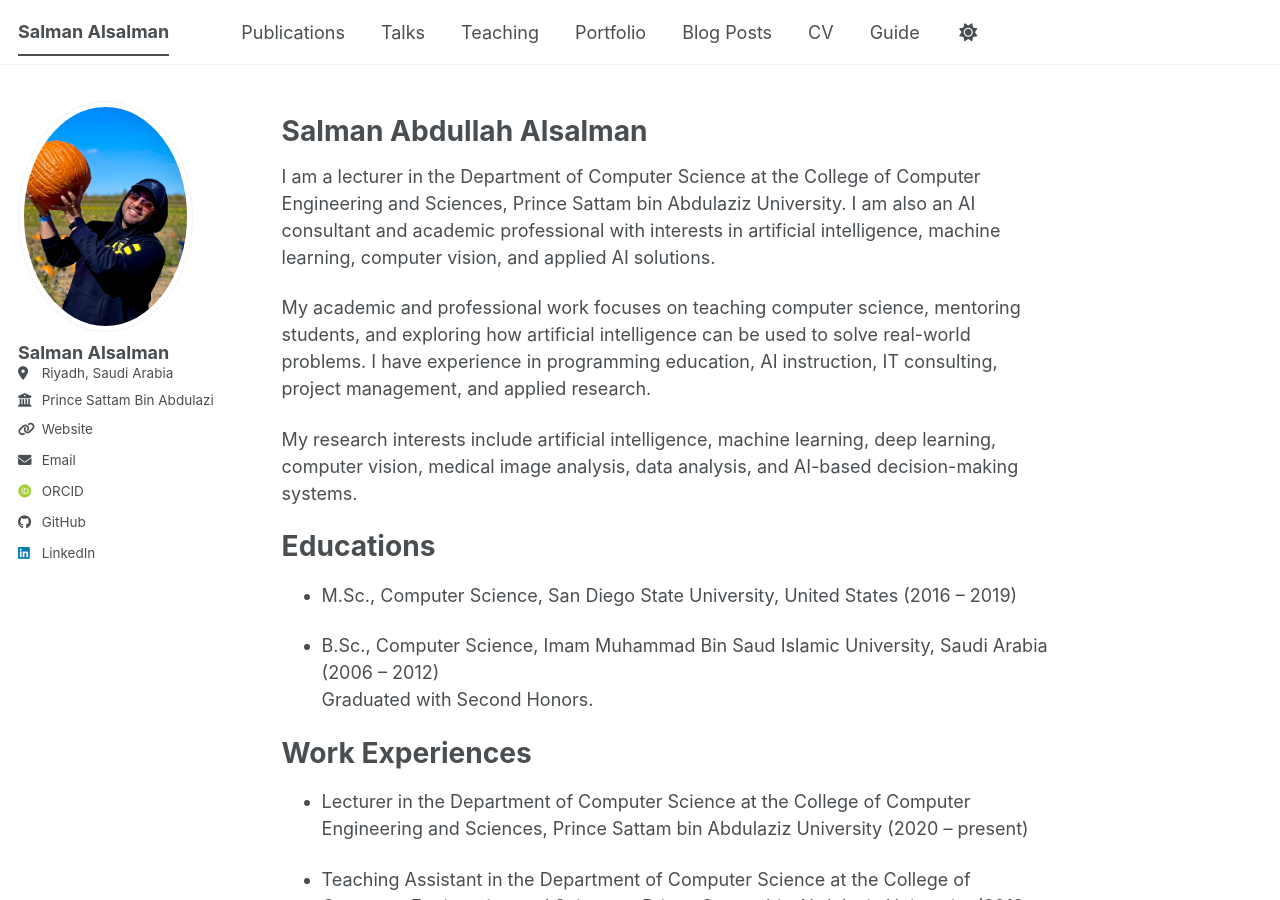
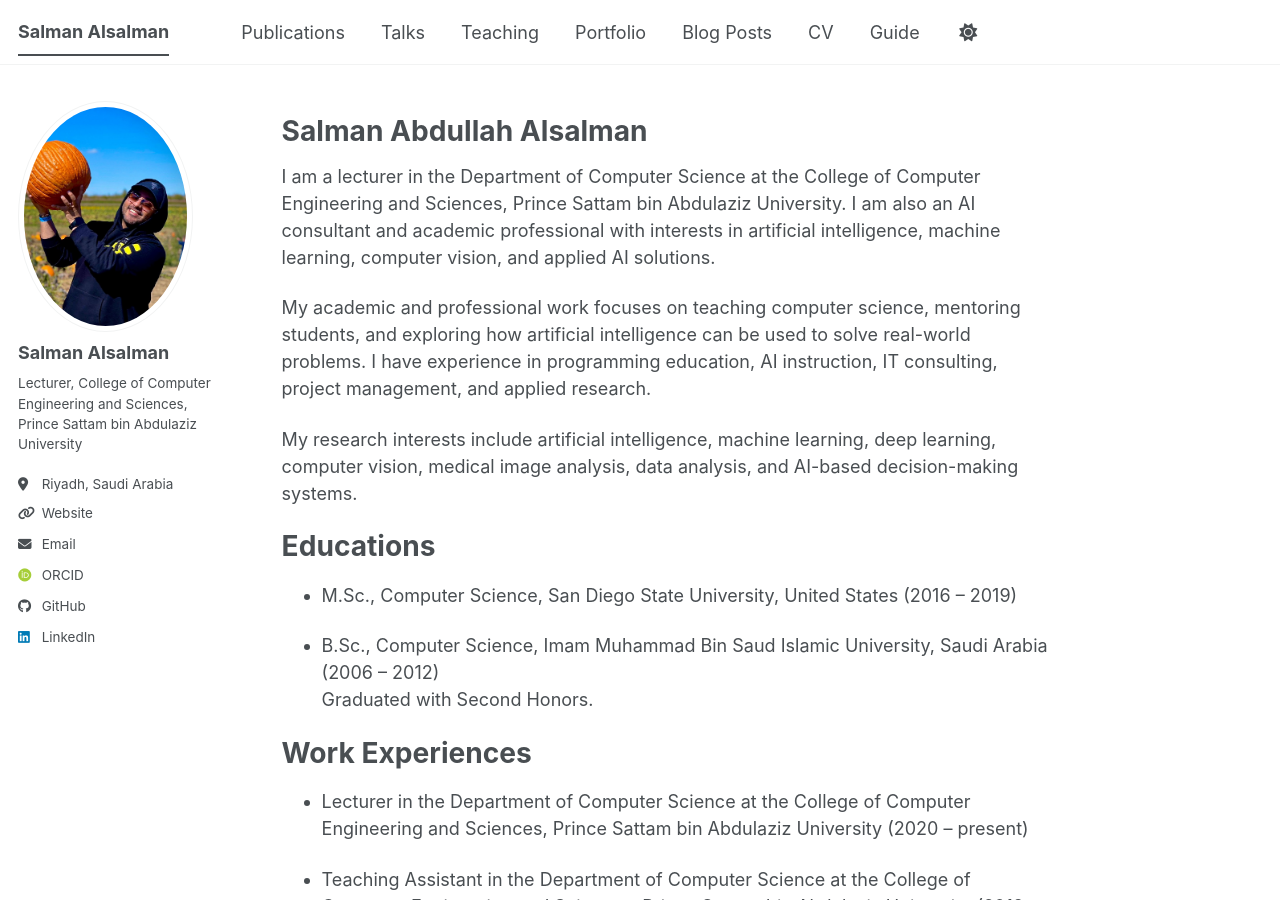
Before and after one commit to x1xSAS/x1xSAS.github.io, a Jekyll site: the page built from _pages/about.md, in a window 1280 px wide and 900 px high. Built offline with Jekyll 4.4.1, drawn with Linux system fonts in a browser that asks for light colours; some web fonts are replaced; a script bundle is joined from its source files by our own code; library files that are not in the unit come from our copies.

Commit message:
Update _config.yml

```diff
--- a/_config.yml
+++ b/_config.yml
@@ -12,7 +12,7 @@
 title                    : "Salman Alsalman"
 title_separator          : "-"
 name                     : &name "Salman Alsalman"
-description              : &description "Lecturer, College of Computer Engineering and Sciences, Prince Sattam bin Abdulaziz University"   # Update this with a general description of your site, this is the default if not overridden by a page
+description              : &description "Salman's academic portfolio"   # Update this with a general description of your site, this is the default if not overridden by a page
 url                      : https://x1xSAS.github.io # The base hostname & protocol for your site e.g. "https://[your GitHub username].github.io",
                                                            # or if you already have some other page hosted on Github then use "https://[your GitHub username].github.io/[Your Repo Name]"
 baseurl                  : "" # the subpath of your site, e.g. "/blog"
@@ -26,9 +26,9 @@
   avatar           : "salman-profile-image-2.jpeg"
   name             : "Salman Alsalman"
   pronouns         : # example: "she/her"
-  bio              : # "Short biography for the left-hand sidebar"
+  bio              : "Lecturer, College of Computer Engineering and Sciences, Prince Sattam bin Abdulaziz University"
   location         : "Riyadh, Saudi Arabia"
-  employer         : "Prince Sattam Bin Abdulaziz University"
+  employer         : # "Prince Sattam Bin Abdulaziz University"
   uri              : "https://faculty.psau.edu.sa/en/psau/facultymember/7387"
   email            : "s.alsalman@psau.edu.sa"
 
```
